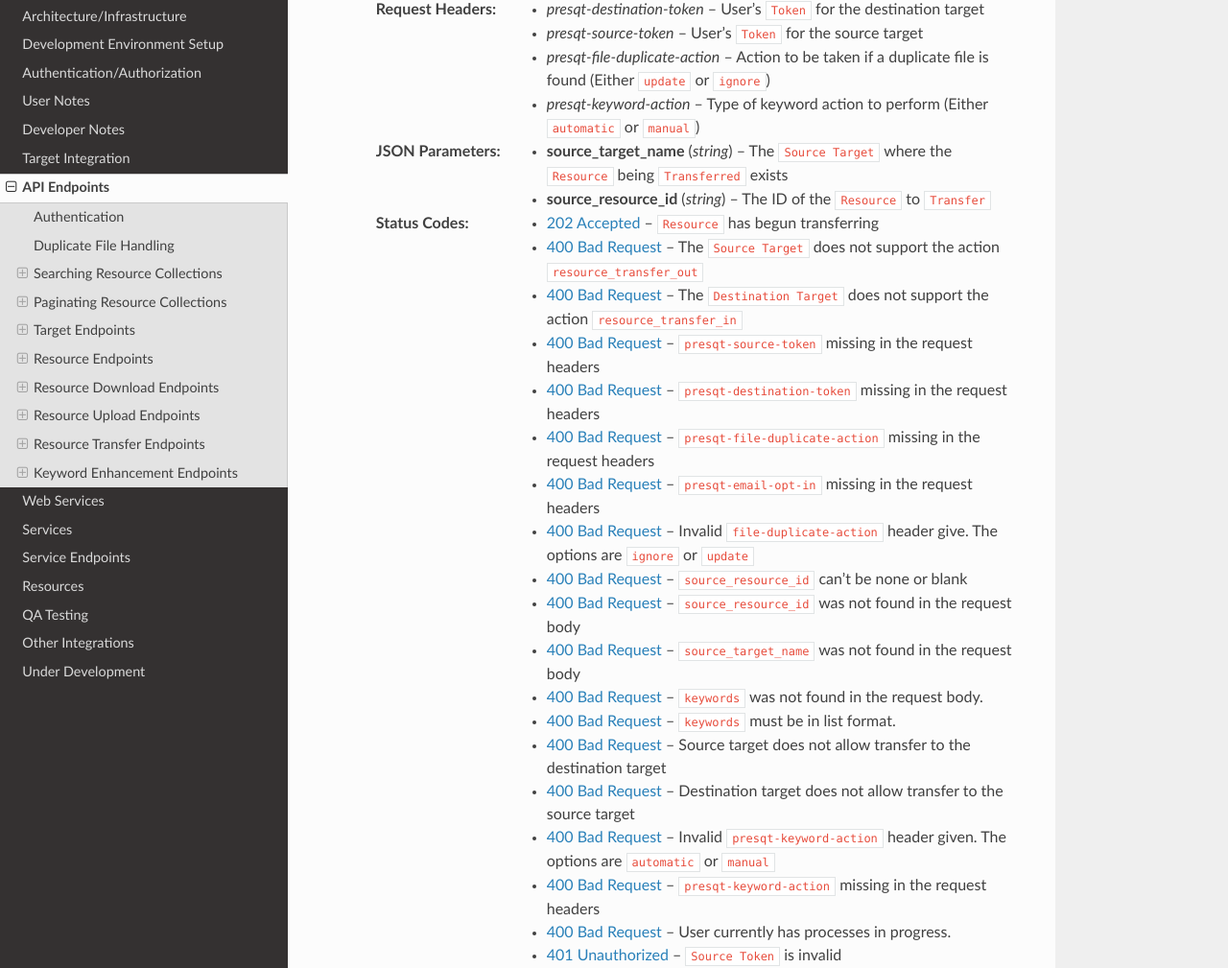
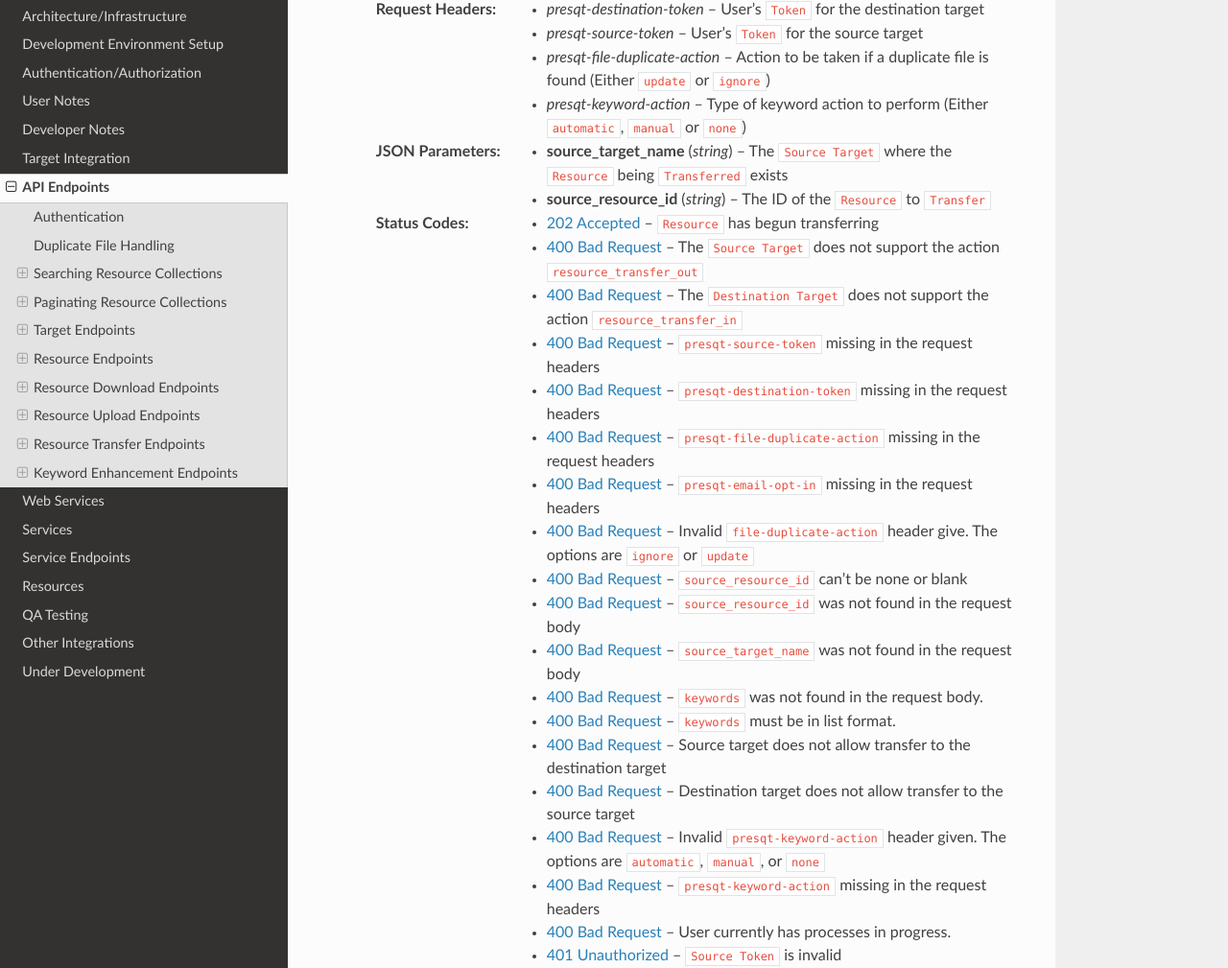
Before and after one commit to Lucy-Family-Institute/presqt, a Sphinx documentation site: the page built from docs/api_endpoints.rst, in a window 1280 px wide and 1400 px high, scrolled down 17624 px. Shown: the part 135-1144 px from the top of the window at 96% size. Built offline with Sphinx 7.4.7 and the Read the Docs theme 2.0.0, drawn with Linux system fonts in a browser that asks for light colours; some of the changed text lies outside the part shown.

Commit message:
missed this

```diff
--- a/docs/api_endpoints.rst
+++ b/docs/api_endpoints.rst
@@ -919,7 +919,7 @@ Transfer New Top Level Resource
     :reqheader presqt-destination-token: User's ``Token`` for the destination target
     :reqheader presqt-source-token: User's ``Token`` for the source target
     :reqheader presqt-file-duplicate-action: Action to be taken if a duplicate file is found (Either ``update`` or ``ignore``)
-    :reqheader presqt-keyword-action: Type of keyword action to perform (Either ``automatic`` or ``manual``)
+    :reqheader presqt-keyword-action: Type of keyword action to perform (Either ``automatic``, ``manual`` or ``none``)
     :jsonparam string source_target_name: The ``Source Target`` where the ``Resource`` being ``Transferred`` exists
     :jsonparam string source_resource_id: The ID of the ``Resource`` to ``Transfer``
     :statuscode 202: ``Resource`` has begun transferring
@@ -937,7 +937,7 @@ Transfer New Top Level Resource
     :statuscode 400: ``keywords`` must be in list format.
     :statuscode 400: Source target does not allow transfer to the destination target
     :statuscode 400: Destination target does not allow transfer to the source target
-    :statuscode 400: Invalid ``presqt-keyword-action`` header given. The options are ``automatic`` or ``manual``
+    :statuscode 400: Invalid ``presqt-keyword-action`` header given. The options are ``automatic``, ``manual``, or ``none``
     :statuscode 400: ``presqt-keyword-action`` missing in the request headers
     :statuscode 400: User currently has processes in progress.
     :statuscode 401: ``Source Token`` is invalid
@@ -986,7 +986,7 @@ Transfer To Existing Resource
     :reqheader presqt-destination-token: User's ``Token`` for the destination target
     :reqheader presqt-source-token: User's ``Token`` for the source target
     :reqheader presqt-file-duplicate-action: Action to be taken if a duplicate file is found (Either ``update`` or ``ignore``)
-    :reqheader presqt-keyword-action: Type of keyword action to perform (Either ``automatic`` or ``manual``)
+    :reqheader presqt-keyword-action: Type of keyword action to perform (Either ``automatic``, ``manual``, or ``none``)
     :jsonparam string source_target_name: The ``Source Target`` where the ``Resource`` being ``Transferred`` exists
     :jsonparam string source_resource_id: The ID of the ``Resource`` to ``Transfer``
     :statuscode 202: ``Resource`` has begun transferring
@@ -1004,7 +1004,7 @@ Transfer To Existing Resource
     :statuscode 400: ``keywords`` must be in list format.
     :statuscode 400: Source target does not allow transfer to the destination target
     :statuscode 400: Destination target does not allow transfer to the source target
-    :statuscode 400: Invalid ``presqt-keyword-action`` header given. The options are ``automatic`` or ``manual``
+    :statuscode 400: Invalid ``presqt-keyword-action`` header given. The options are ``automatic``, ``manual`` or ``none``
     :statuscode 400: ``presqt-keyword-action`` missing in the request headers
     :statuscode 400: User currently has processes in progress.
     :statuscode 401: ``Source Token`` is invalid
```
